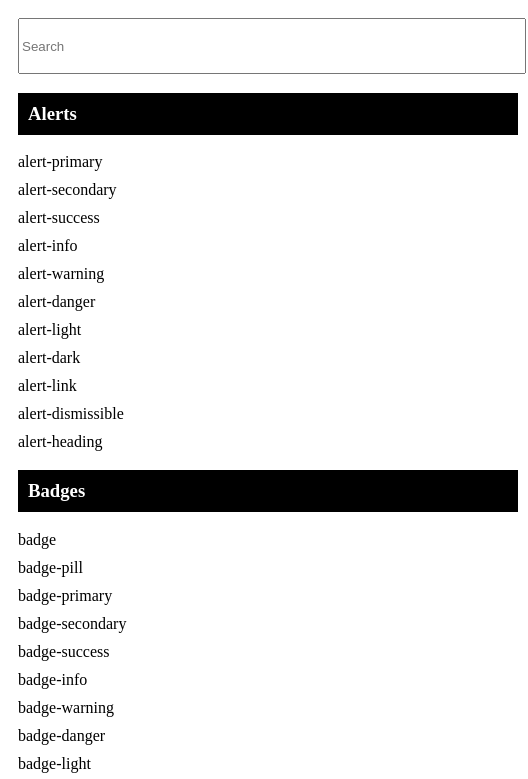
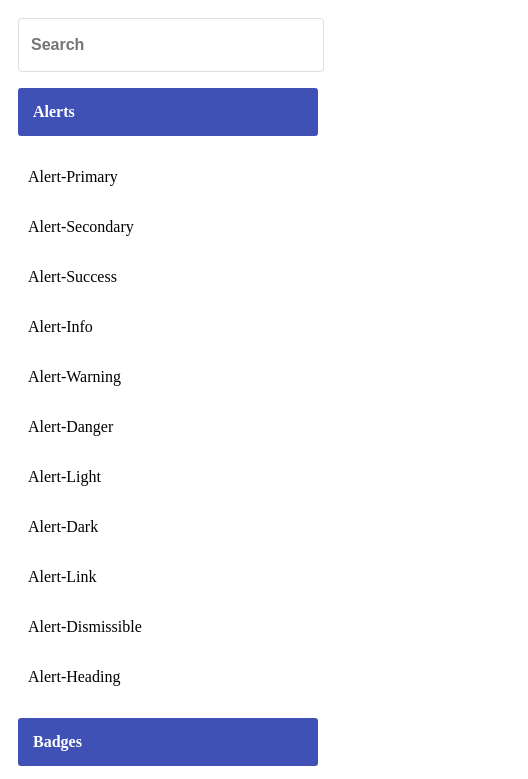
Before and after one commit to teamosis/bootstrap-cheatsheet-extension, a browser extension: page popup.html in a window 400 px wide. Shown: the top 779 px of the page, 528 px wide, since content can reach past the window. Drawn offline with Linux system fonts and the light colour scheme.

Commit message:
Added basic ui

```diff
--- a/popup.html
+++ b/popup.html
@@ -5,33 +5,67 @@
 	<title>Document</title>
 	<style>
 		body {
-			width:500px;
+			width:300px;
 			padding:10px;
+		}
+		input {
+			text-indent:10px;
+			border-radius: 4px;
+			width: 100%;
+			outline:none;
+			font-size:16px;
+			font-weight: bold;
+			-webkit-appearance: none;
+			border-style: none;
+			border:1px solid #dedede;
+			height: 50px;
+			width: 100%;
 		}
 		ul {
 			padding:0;
+			list-style: none;
+		    display: flex;
+		    flex-direction: column;
+		    flex-grow: 1;
 		}
 		li {
+			/*background-color: #1E88E5;*/
+			/*color:#fff;*/
 			list-style: none;
 			margin-bottom:10px;
 			font-size:16px;
+			position: relative;
+		    display: flex;
+		    align-items: center;
+		    justify-content: space-between;
+		    flex-grow: 1;
+		    margin: 1px 0;
+		    padding: 15px 10px;
+		    text-transform: capitalize;
+		    border-radius: 0.25em;
+		    transition: -webkit-transform 250ms;
+		    transition: all 250ms;
+		    transition: all 250ms, -webkit-all 250ms;
+		    cursor: pointer;
+    	}
+		li:hover {
+			box-shadow: 0px 4px 10px 0px rgba(0, 0, 0, 0.11);
+			-webkit-transform: scale(1.02);
+    		transform: scale(1.02);
 		}
 		.tf-bs-heading {
-			background:#000;
+			background:#3F51B5;
 			color:#fff;
-			padding:10px;
+			padding:15px;
+			font-size:16px;
+			font-weight: bold;
+			border-radius: 3px;
 		}
-		li span
 
 		p {
 			cursor: pointer;
 			width:200px;
 			margin:0px;
-		}
-
-		input {
-			height: 50px;
-			width: 500px;
 		}
 
 		.category {
@@ -40,11 +74,8 @@
 		}
 
 		.title {
-			background-color: black;
+			background-color: #0D47A1;
 			color: white;
-		}
-		.bs-copy-code svg {
-			width: 10px;
 		}
 	</style>
 </head>
```
Also changed, not shown: index.html (deleted, +0 -10 lines), manifest.json.
